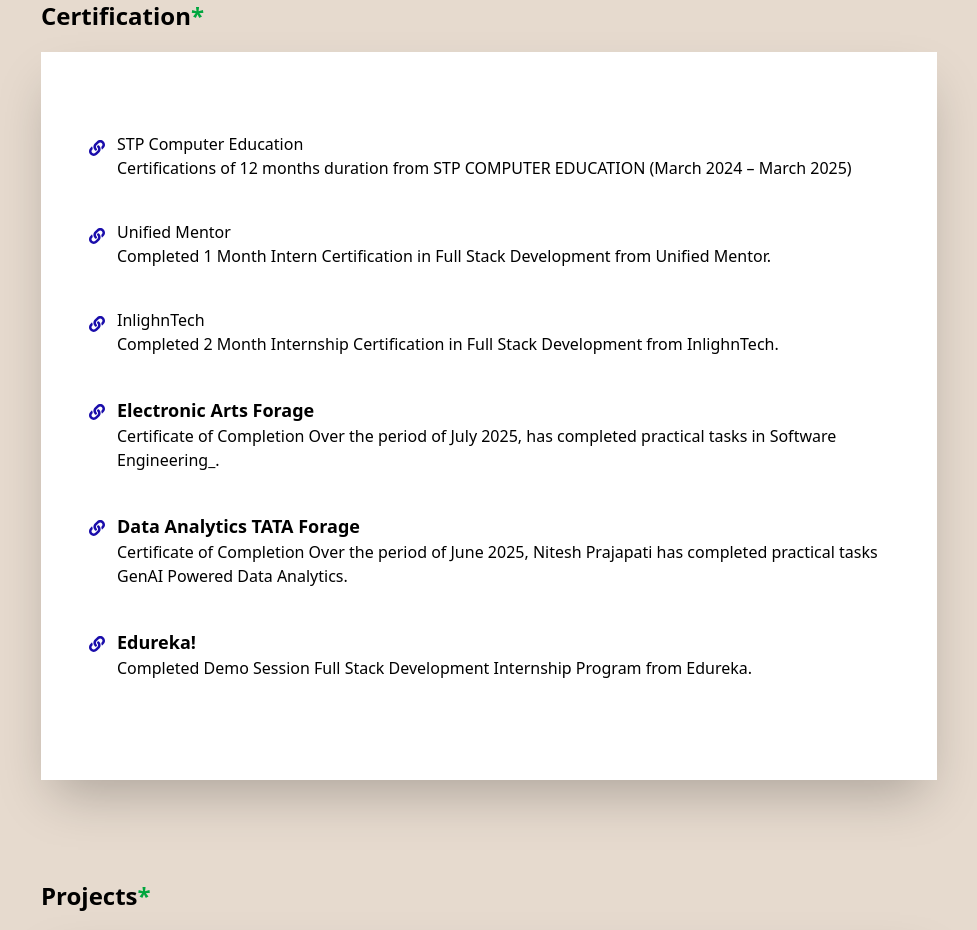
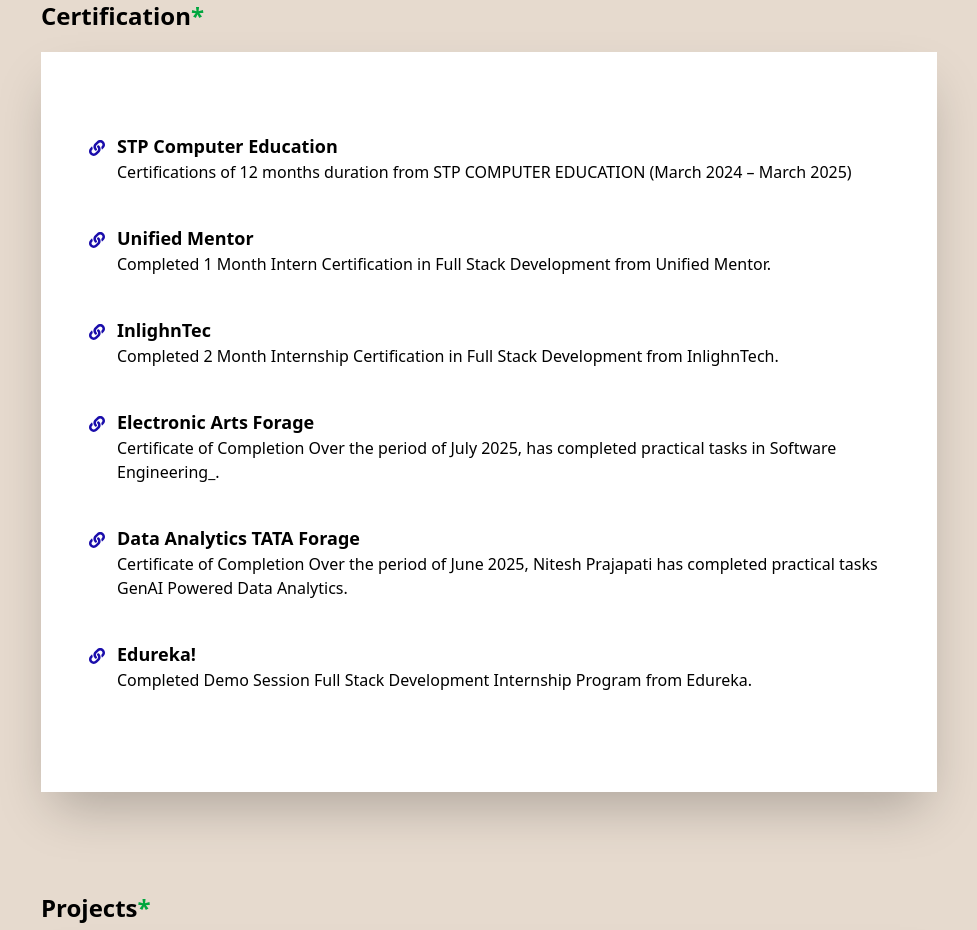
Before and after one commit to QuickCode2/niteshCV-web, a React (Vite) app: page /resume in a window 1280 px wide. Shown: the part 2540-3470 px from the top of the page, without its empty margins (151-1128 px from the left). Built offline with nearby package versions, Linux system fonts and the light colour scheme.

Commit message:
Update Resume.jsx

```diff
--- a/src/pages/Resume.jsx
+++ b/src/pages/Resume.jsx
@@ -176,9 +176,9 @@
               <div className='flex items-start space-x-3 mb-10'>
                 <FaLink className='mt-2 shrink-0 text-[#1a0dab]'/>
                 <div>
-                  <a href="/NiteshPortfolio/web-development.pdf" target="_blank" rel="noopener noreferrer">
-                  STP Computer Education
-                  </a>
+                   <a className="text-lg font-semibold hover:underline"
+                    href="/web development.pdf"target="_blank"rel="noopener noreferrer">
+                    STP Computer Education</a>
                   <p className="text-base">
                     Certifications of 12 months duration from STP COMPUTER EDUCATION (March 2024 – March 2025)
                   </p>
@@ -189,9 +189,9 @@
               <div className='flex items-start space-x-3 mb-10'>
                 <FaLink className='mt-2 shrink-0 text-[#1a0dab]' />
                 <div>
-                  <a href="/NiteshPortfolio/Intern-certificate.pdf" target="_blank" rel="noopener noreferrer">
-                    Unified Mentor
-                  </a>
+                   <a className="text-lg font-semibold hover:underline"
+                    href="/Intern-certificate.pdf" target="_blank" rel="noopener noreferrer">
+                    Unified Mentor</a>
                   <p className="text-base">
                     Completed 1 Month Intern Certification in Full Stack Development from Unified Mentor.
                   </p>
@@ -202,9 +202,9 @@
               <div className='flex items-start space-x-3 mb-10'>
                 <FaLink className='mt-2 shrink-0 text-[#1a0dab]' />
                 <div>
-                  <a href="/NiteshPortfolio/Experience-Letter.pdf" target="_blank" rel="noopener noreferrer">
-                  InlighnTech
-                </a>
+               <a className="text-lg font-semibold hover:underline"
+                    href="/Experience Letter.pdf" target="_blank" rel="noopener noreferrer">
+                    InlighnTec </a>
                   <p className="text-base">
                     Completed 2 Month Internship Certification in Full Stack Development from InlighnTech.
                   </p>
```
